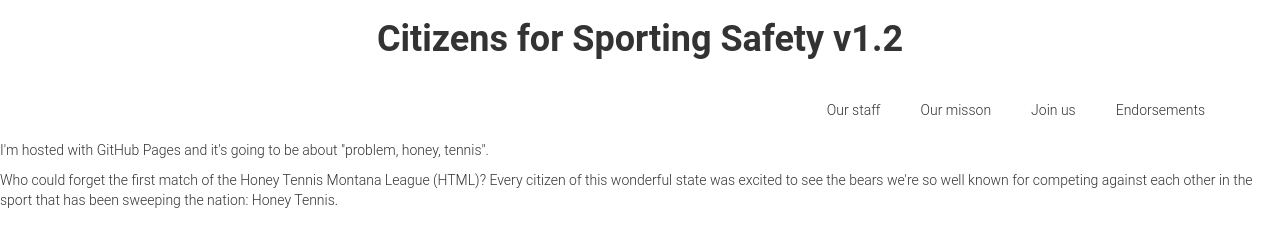
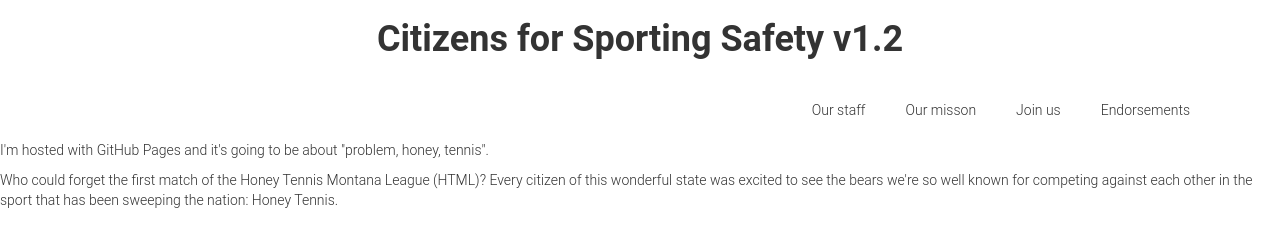
Before and after one commit to samoreGE/samoreGE.github.io, a plain HTML site: page index.html in a window 1280 px wide. Drawn offline with nearby package versions, Linux system fonts and the light colour scheme.

Commit message:
Update index.html

```diff
--- a/index.html
+++ b/index.html
@@ -12,7 +12,7 @@
 			<h1 class="text-center">Citizens for Sporting Safety v1.2</h1>
 		</header>
 		<header class="container text-center">
-			<nav class="row text-center">
+			<nav class="text-center">
 				<p>Our staff</p>
 				<p>Our misson</p>
 				<p>Join us</p>
```
